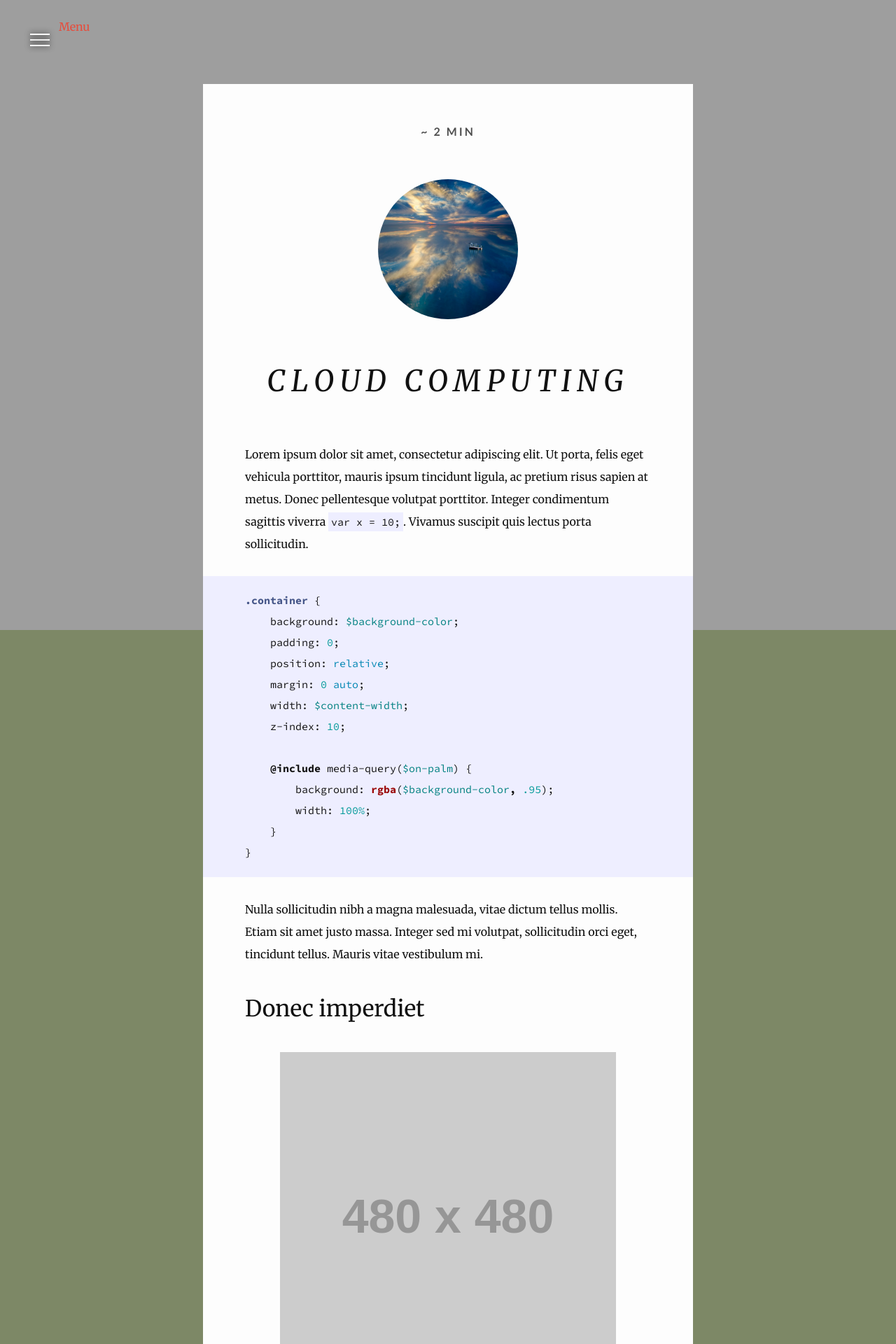
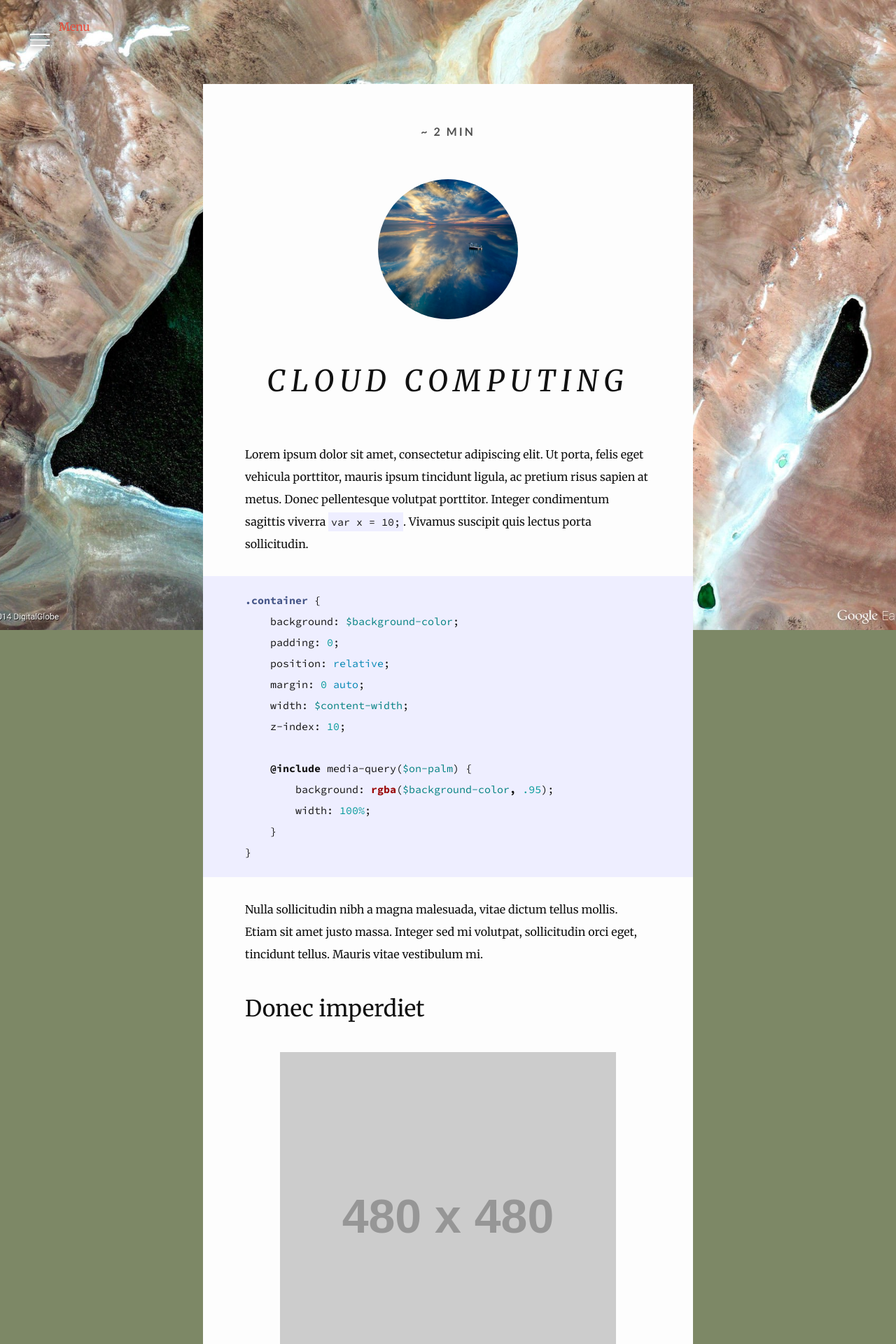
Before and after one commit to quxiaofeng/MachineLearningWithJulia.jl, a Jekyll site: the page built from _posts/2016-02-05-cloud-computing.md, in a window 1280 px wide. Shown: the top 1920 px of the page at 70% size. Built offline with Jekyll 4.4.1, drawn with Linux system fonts in a browser that asks for light colours; nearby versions of some CDN libraries; comment, search, counter and statistics services are not loaded.

Commit message:
Updated an image for cloud computing
Signed-off-by: Xiaofeng QU <xiaofeng.qu.hk@ieee.org>

```diff
--- a/_posts/2016-02-05-cloud-computing.md
+++ b/_posts/2016-02-05-cloud-computing.md
@@ -3,7 +3,7 @@ layout: post
 title: "Cloud Computing"
 date: 2016-02-05
 backgrounds:
-    - /assets/images/backgrounds/town-street.jpg
+    - /assets/images/backgrounds/argentina-iglesia.jpg
 thumb: /assets/images/thumbs/cloud-in-water.jpg
 category: julia
 tags: home work office coding design
```
Also changed, not shown: assets/images/backgrounds/argentina-iglesia.jpg (added).
